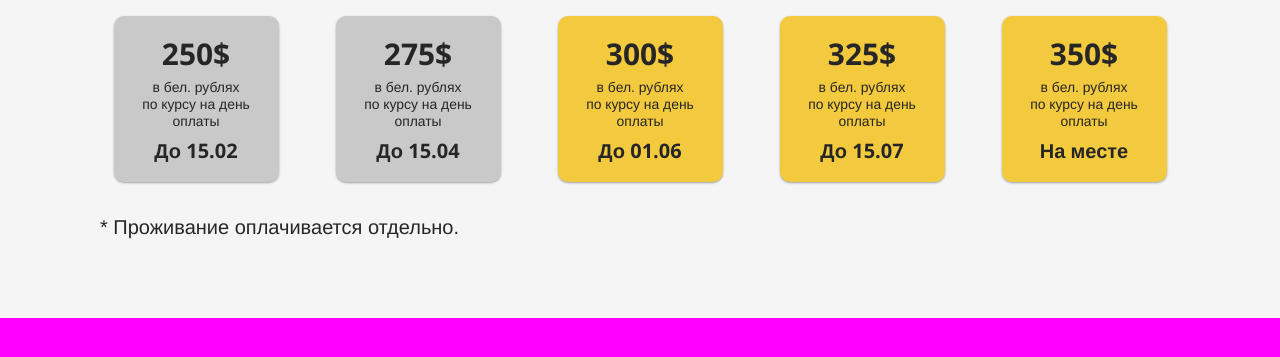
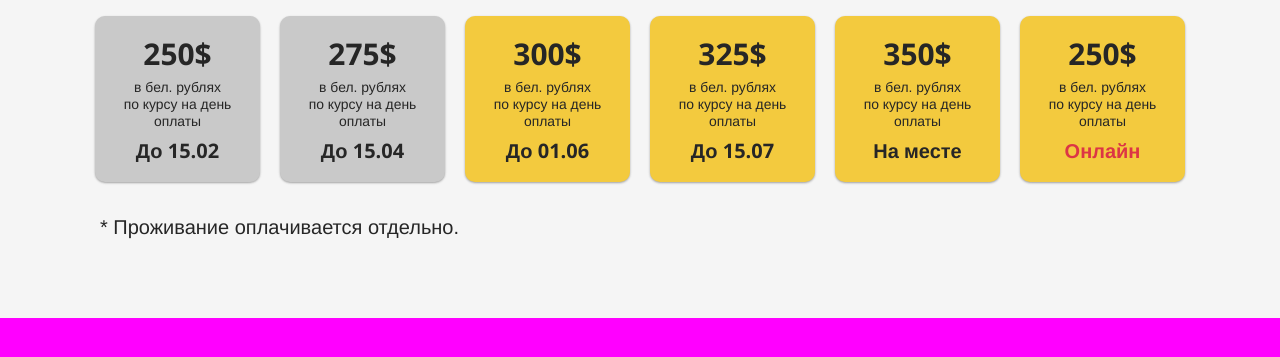
Before and after one commit to andyfryman/gestalt-intensiv.by, a website: page src/price/price.html in a window 1280 px wide. Shown: the part 109-466 px from the top of the page. Drawn offline with nearby package versions, Linux system fonts and the light colour scheme.

Commit message:
Update price and schedule

```diff
--- a/src/price/price.html
+++ b/src/price/price.html
@@ -24,6 +24,8 @@
             border-radius: 10px;
             margin-top: 15px;
             margin-bottom: 30px;
+            margin-left: 1px;
+            margin-right: 1px;
             max-width: 165px;
             text-align: center;
             box-shadow: 0 1px 3px rgba(0, 0, 0, 0.12), 0 1px 2px rgba(0, 0, 0, 0.24);
@@ -65,6 +67,10 @@
         #price .date {
             padding-top: 8px;
             font-size: 1.25em;
+        }
+
+        #price .font-red {
+            color: #dc3545;
         }
     </style>
     <div id="price" class="container-lg gray">
@@ -119,6 +125,15 @@
                     <p class="date font-regular font-black">На месте</p>
                 </a>
             </div>
+            <div class="col-5 col-sm-4 col-md-3 col-lg-2 ticket" data-date="2021-07-27">
+                <a href="#register">
+                    <p class="cost font-regular font-black">250$</p>
+                    <p class="currency">в бел. рублях</p>
+                    <p class="currency">по курсу на день</p>
+                    <p class="currency">оплаты</p>
+                    <p class="date font-regular font-black font-red">Онлайн</p>
+                </a>
+            </div>
         </div>
         <div class="row">
             <div class="col-12">
```
Also changed, not shown: docs/index.html (+1 -1 lines), 2 other files.
